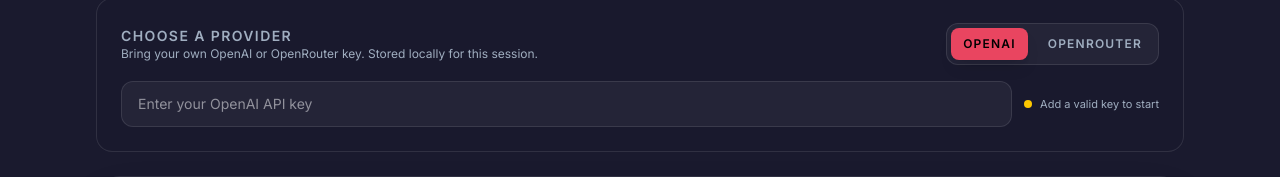
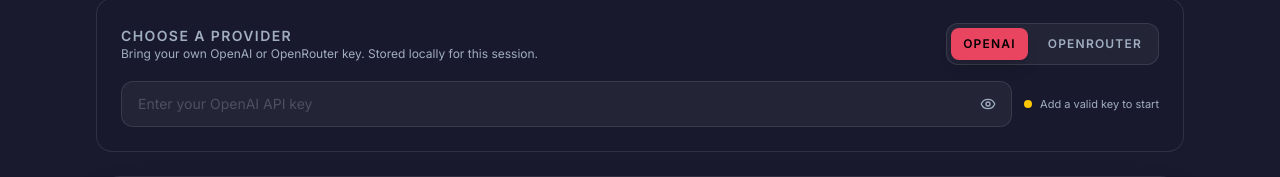
Before and after one commit to kiku-jw/game-factory, a React (Vite) app: page / in a window 1280 px wide. Both pictures are taken after a click on the button "Live Demo". Shown: the part 162-339 px from the top of the page. Built offline with nearby package versions, Linux system fonts and the light colour scheme.

Commit message:
feat: Add API key visibility toggle and accessibility labels
- Add show/hide toggle for API key input in DemoGame
- Secure API key input with password type by default
- Add aria-labels for improved accessibility
- Use Eye/EyeOff icons from lucide-react

```diff
--- a/src/landing/DemoGame.tsx
+++ b/src/landing/DemoGame.tsx
@@ -1,5 +1,6 @@
 import React, { useState, useEffect, useRef } from 'react';
 import { motion, AnimatePresence } from 'framer-motion';
+import { Eye, EyeOff } from 'lucide-react';
 import {
     WelcomeCard,
     SceneCard,
@@ -39,6 +40,7 @@ export function DemoGame() {
     ] as const;
     const [openRouterModel, setOpenRouterModel] = useState<typeof openRouterModels[number]['id']>(openRouterModels[0].id);
     const [apiKey, setApiKey] = useState('');
+    const [showApiKey, setShowApiKey] = useState(false);
     const apiInputRef = useRef<HTMLInputElement | null>(null);
 
     const [driver] = useState(() => new DemoDriver((newState: WidgetState) => {
@@ -108,14 +110,26 @@ export function DemoGame() {
                     </div>
 
                     <div className="flex flex-col md:flex-row gap-3">
+                        <div className="relative flex-1">
                             <input
                                 ref={apiInputRef}
+                                type={showApiKey ? 'text' : 'password'}
                                 value={apiKey}
                                 onChange={(e) => setApiKey(e.target.value)}
                                 placeholder={`Enter your ${provider === 'openai' ? 'OpenAI' : 'OpenRouter'} API key`}
-                            className="flex-1 bg-white/5 border border-white/10 rounded-xl px-4 py-3 text-sm focus:outline-none focus:border-primary/60 focus:ring-2 focus:ring-primary/30"
+                                aria-label={`${provider === 'openai' ? 'OpenAI' : 'OpenRouter'} API Key`}
+                                className="w-full bg-white/5 border border-white/10 rounded-xl pl-4 pr-12 py-3 text-sm focus:outline-none focus:border-primary/60 focus:ring-2 focus:ring-primary/30 transition-all placeholder:text-white/20"
                             />
-                        <div className="text-[11px] text-text-secondary flex items-center gap-2">
+                            <button
+                                type="button"
+                                onClick={() => setShowApiKey(!showApiKey)}
+                                className="absolute right-3 top-1/2 -translate-y-1/2 text-text-secondary hover:text-white transition-colors p-1"
+                                aria-label={showApiKey ? "Hide API Key" : "Show API Key"}
+                            >
+                                {showApiKey ? <EyeOff size={16} /> : <Eye size={16} />}
+                            </button>
+                        </div>
+                        <div className="text-[11px] text-text-secondary flex items-center gap-2 md:pt-0 pt-2">
                             <span className={`w-2 h-2 rounded-full ${canStartRun ? 'bg-green-500' : 'bg-yellow-400'}`} />
                             {canStartRun ? 'Ready to synthesize' : 'Add a valid key to start'}
                         </div>
```
Lines whose indentation alone changed are shown as unchanged.
